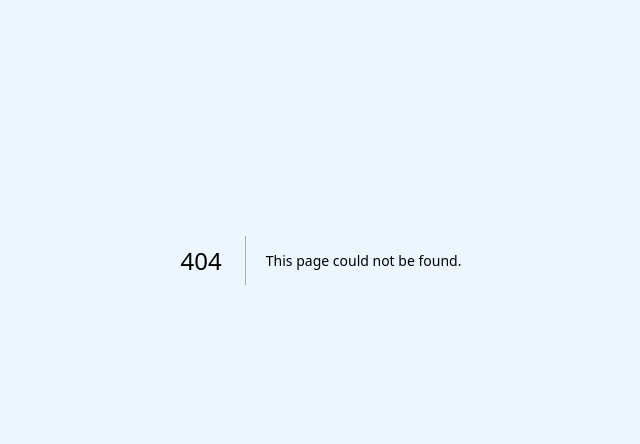
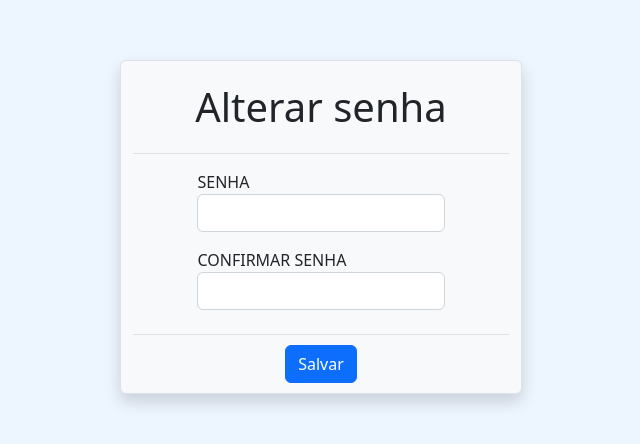
Before and after one commit to LyndaRolim/tcc, a Next.js app: page /trocar_senha in a window 1280 px wide. Before the commit this address had no page. Shown: the part 140-584 px from the top of the page, without its empty margins (319-959 px from the left). Built offline with nearby package versions, Linux system fonts and the light colour scheme.

Commit message:
Tela de alterar senha criada

```diff
--- /dev/null
+++ b/pages/trocar_senha/index.js
@@ -0,0 +1,36 @@
+import axios from 'axios';
+import React, { useContext, useEffect, useState } from 'react';
+import { useRouter } from 'next/router';
+import { UserContext } from '../../Contexts/UserContext/UserContext';
+
+export default function trocarSenha(){
+    const navigate = useRouter().push;
+    const [senhaRepetida, setsenhaRepetida] = useState("");
+    const [senha, setSenha] = useState("");
+    const { setUsuario } = useContext(UserContext);
+    return(
+        <div className="row justify-content-center align-item-center">
+            <div className='box col-10 col-lg-4 login-box shadow'>
+
+                <div className='p-3 text-center border-bottom fs-1'>
+                    Alterar senha
+                </div>
+                <div className='box-body mb-4 row justify-content-center'>
+                    <div className='col-8 pt-3'>
+                        <label htmlFor='senhaRepetida'>Senha</label>
+                        <input value={senhaRepetida} id='senhaRepetida' onChange={e => setsenhaRepetida(e.target.value)} type='password' />
+                    </div>
+                    <div className='col-8 pt-3'>
+                        <label>Confirmar senha</label>
+                        <input value={senha} onChange={e => setSenha(e.target.value)} type='password' />
+                    </div>
+                </div>
+                <div className='box-footer'>
+                    <button className='btn btn-primary'>
+                        Salvar
+                    </button>
+                </div>
+            </div>
+        </div>
+    )
+}
```
